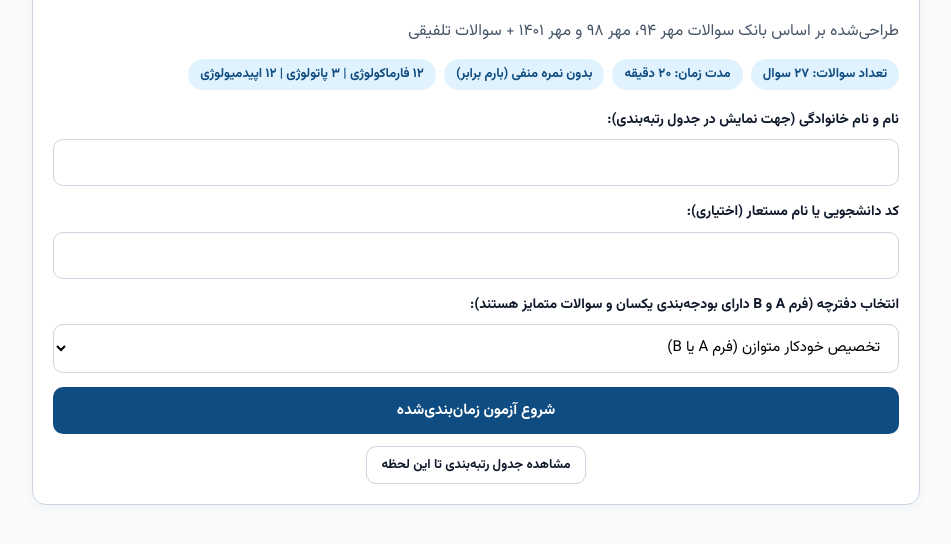
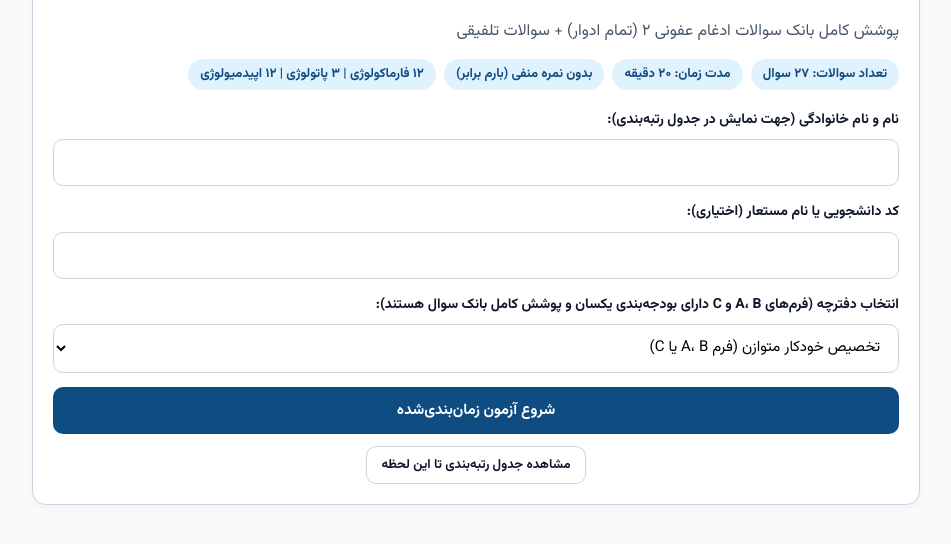
Before and after one commit to arashworkplace/-2, a plain HTML site: page index.html in a window 1280 px wide. Shown: the part 98-642 px from the top of the page, without its empty margins (164-1115 px from the left). Drawn offline with Linux system fonts and the light colour scheme.

Commit message:
Add files via upload

```diff
--- a/index.html
+++ b/index.html
@@ -141,7 +141,7 @@
   <div id="startScreen" class="card">
     <h1>آزمون شبیه‌ساز ادغام بلاک عفونی ۲</h1>
     <p style="color: var(--muted); margin-bottom: 8px;">
-      طراحی‌شده بر اساس بانک سوالات مهر ۹۴، مهر ۹۸ و مهر ۱۴۰۱ + سوالات تلفیقی
+      پوشش کامل بانک سوالات ادغام عفونی ۲ (تمام ادوار) + سوالات تلفیقی
     </p>
     <div class="badges">
       <span class="badge">تعداد سوالات: ۲۷ سوال</span>
@@ -159,11 +159,12 @@
       <input type="text" id="inpCode" />
     </div>
     <div class="form-group">
-      <label for="inpForm">انتخاب دفترچه (فرم A و B دارای بودجه‌بندی یکسان و سوالات متمایز هستند):</label>
+      <label for="inpForm">انتخاب دفترچه (فرم‌های A، B و C دارای بودجه‌بندی یکسان و پوشش کامل بانک سوال هستند):</label>
       <select id="inpForm">
-        <option value="AUTO">تخصیص خودکار متوازن (فرم A یا B)</option>
+        <option value="AUTO">تخصیص خودکار متوازن (فرم A، B یا C)</option>
         <option value="A">فرم A</option>
         <option value="B">فرم B</option>
+        <option value="C">فرم C</option>
       </select>
     </div>
 
@@ -238,7 +239,7 @@
   const GAS_WEB_APP_URL = "https://script.google.com/macros/s/AKfycbwVNPjvWJoSy9DqMPPj_yokHbLiVS7tHo7_IvuR2BrPkLKrz1AJfE9FNLAQxQ_cX7oOiQ/exec";
 
   const LETTERS = ['الف', 'ب', 'ج', 'د'];
-  const STORAGE_KEY = 'sums_infectious2_exam_state_v2';
+  const STORAGE_KEY = 'sums_infectious2_exam_state_v3';
 
   let state = {
     name: '',
```
